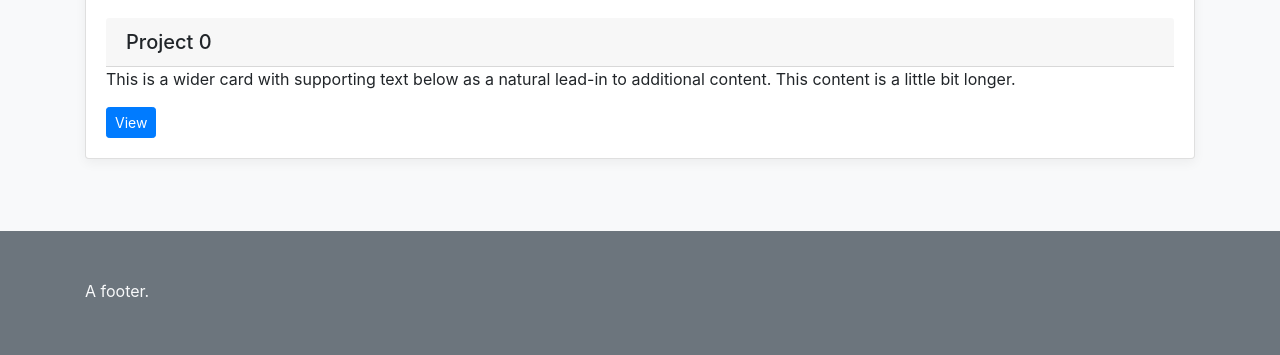
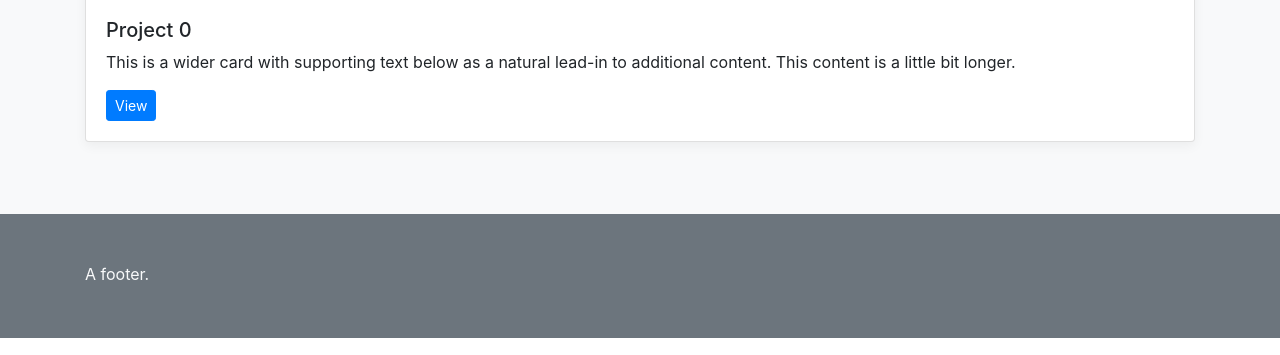
Before and after one commit to zeyaddesigns/zeyaddesigns.github.io, a plain HTML site: page index.html in a window 1280 px wide. Shown: the part 553-908 px from the top of the page. Drawn offline with nearby package versions, Linux system fonts and the light colour scheme; a script that the page names is missing.

Commit message:
Update index.html

```diff
--- a/index.html
+++ b/index.html
@@ -65,7 +65,7 @@
               <div class="card mb-4 box-shadow">
                 <img class="card-img-top" data-src="holder.js/100px225?theme=thumb&bg=55595c&fg=eceeef&text=Thumbnail" alt="Card image cap">
                 <div class="card-body">
-                  <h5 class="card-header">Project 0</h5>
+                  <h5>Project 0</h5>
                   <p class="card-text">This is a wider card with supporting text below as a natural lead-in to additional content. This content is a little bit longer.</p>
                   <div class="d-flex justify-content-between align-items-center">
                     <div class="btn-group">
```
